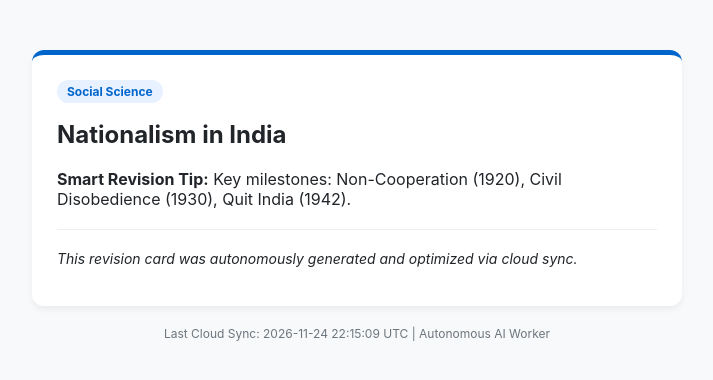
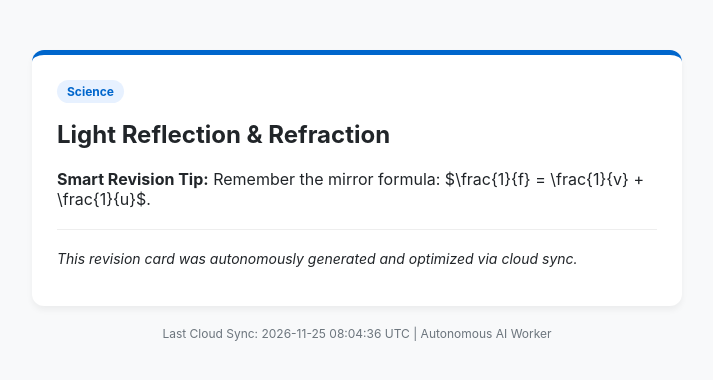
Before and after one commit to r4513049-bot/ai-auto-worker, a plain HTML site: page index.html in a window 1280 px wide. Shown: the whole page, without its empty margins (283-996 px from the left). Drawn offline with Linux system fonts and the light colour scheme.

Commit message:
Auto-update index.html via cloud worker [skip ci]

```diff
--- a/index.html
+++ b/index.html
@@ -4,7 +4,7 @@
 <head>
     <meta charset="UTF-8">
     <meta name="viewport" content="width=device-width, initial-scale=1.0">
-    <title>Daily Quick Revision Hub - Social Science</title>
+    <title>Daily Quick Revision Hub - Science</title>
     <style>
         body { font-family: -apple-system, BlinkMacSystemFont, 'Segoe UI', Roboto, sans-serif; max-width: 650px; margin: 30px auto; padding: 20px; background: #f8f9fa; color: #212529; }
         .card { background: #ffffff; padding: 25px; border-radius: 12px; box-shadow: 0 4px 6px rgba(0,0,0,0.05); border-top: 5px solid #0066cc; }
@@ -14,14 +14,14 @@
 </head>
 <body>
     <div class="card">
-        <span class="badge">Social Science</span>
-        <h2>Nationalism in India</h2>
-        <p><strong>Smart Revision Tip:</strong> Key milestones: Non-Cooperation (1920), Civil Disobedience (1930), Quit India (1942).</p>
+        <span class="badge">Science</span>
+        <h2>Light Reflection & Refraction</h2>
+        <p><strong>Smart Revision Tip:</strong> Remember the mirror formula: $\frac{1}{f} = \frac{1}{v} + \frac{1}{u}$.</p>
         <hr style="border:0; border-top:1px solid #eee; margin:20px 0;">
         <p style="font-size: 14px;"><em>This revision card was autonomously generated and optimized via cloud sync.</em></p>
     </div>
     <div class="footer">
-        Last Cloud Sync: 2026-11-24 22:15:09 UTC | Autonomous AI Worker
+        Last Cloud Sync: 2026-11-25 08:04:36 UTC | Autonomous AI Worker
     </div>
 </body>
 </html>
```
